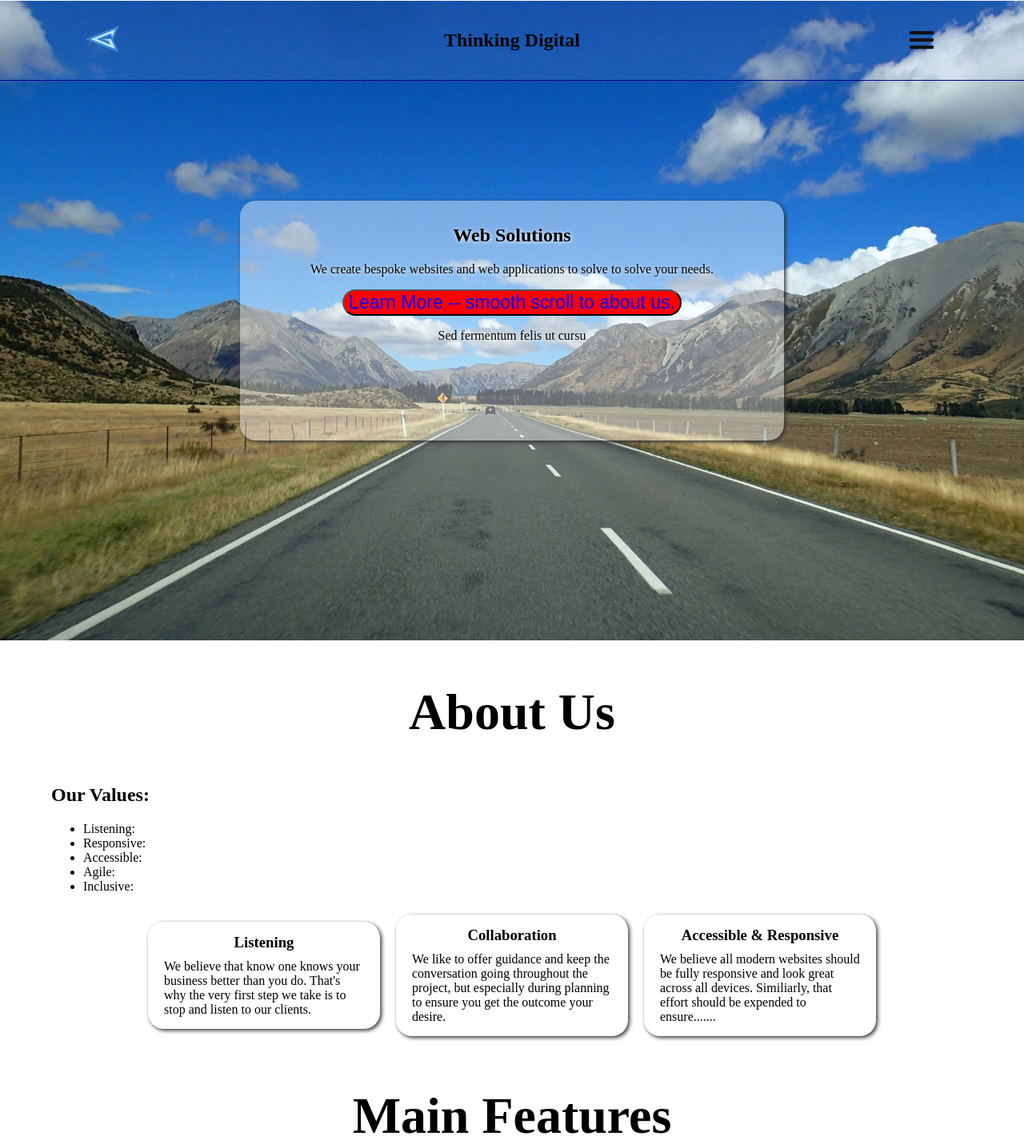
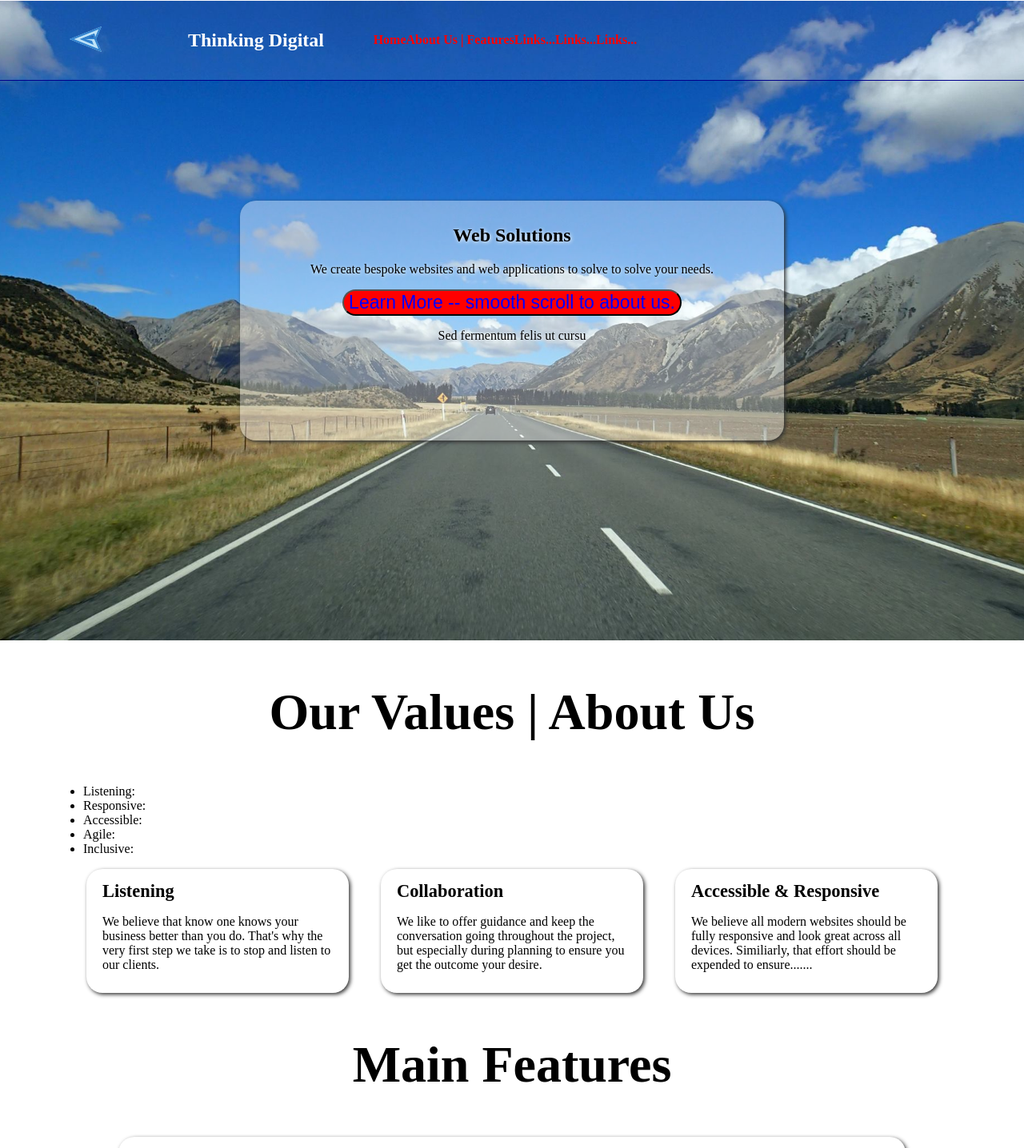
Before and after one commit to sgedye/thinking-digital, a Gatsby site: page / in a window 1280 px wide. Shown: the top 1436 px of the page at 80% size. Built offline with nearby package versions, Linux system fonts and the light colour scheme; Gatsby itself is replaced by a stand-in of ours.

Commit message:
Updated About Us Section

```diff
--- a/src/components/AboutValue.js
+++ /dev/null
@@ -1,33 +0,0 @@
-import React from 'react';
-import PropTypes from 'prop-types';
-import styled from 'styled-components';
-
-const AboutValue = ({ step }) => (
-  <StyledAboutValue className="about-step">
-    <h3>{step.title}</h3>
-    <p>{step.content}</p>
-  </StyledAboutValue>
-);
-
-const StyledAboutValue = styled.div`
-  display: flex;
-  flex-direction: column;
-  justify-content: center;
-  align-items: center;
-  margin: 0 auto;
-  padding: 10px 20px;
-  border-radius: 20px;
-  box-shadow: 2px 2px 5px #333;
-  width: 250px;
-  h3,
-  p {
-    margin: 5px auto;
-  }
-`;
-
-AboutValue.propTypes = {
-  // eslint-disable-next-line react/forbid-prop-types
-  step: PropTypes.object.isRequired
-};
-
-export default AboutValue;
--- a/src/components/Button.js
+++ b/src/components/Button.js
@@ -2,15 +2,15 @@ import React from 'react';
 import PropTypes from 'prop-types';
 
 const Button = ({ children, additionalStyles = {} }) => {
-  const defaultStyles = {
+  const styles = {
     fontSize: '23px',
     color: 'blue',
-    backgroundColor: 'green'
+    backgroundColor: 'green',
+    ...additionalStyles
   };
-  const mergedStyles = { ...defaultStyles, ...additionalStyles };
 
   return (
-    <button type="button" style={mergedStyles}>
+    <button type="button" style={styles}>
       {children}
     </button>
   );
--- a/src/components/layout/Header.js
+++ b/src/components/layout/Header.js
@@ -3,6 +3,7 @@ import AnchorLink from 'react-anchor-link-smooth-scroll';
 import styled from 'styled-components';
 
 import LogoIcon from '../../svg/LogoIcon';
+import DesktopNav from '../../utils/DesktopNav';
 import MobileNav from '../../utils/MobileNav';
 
 const Header = () => {
@@ -44,8 +45,8 @@ const Header = () => {
         <h2>Thinking Digital</h2>
       </TitleDiv>
       <MainNav>
-        <MobileNav />
-        {/* {window.outerWidth > 600 ? <MobileNav /> : <DesktopNav />} */}
+        {/* <MobileNav /> */}
+        {window.outerWidth > 600 ? <DesktopNav /> : <MobileNav />}
       </MainNav>
 
       {/* <MenuNav>
@@ -77,6 +78,10 @@ const StyledHeader = styled.header`
   padding: 0;
   z-index: 5;
   transition: all 200ms ease-out;
+  @media screen and (min-width: 600px) {
+    grid-template-columns: 1fr 1fr 4fr;
+    color: white;
+  }
 `;
 
 const LogoDiv = styled.div`
--- a/src/components/sections/AboutUs.js
+++ b/src/components/sections/AboutUs.js
@@ -2,13 +2,11 @@ import React from 'react';
 import styled from 'styled-components';
 
 import SectionHeading from '../../utils/SectionHeading';
-import AboutValue from '../AboutValue';
 import aboutData from '../../data/about-data';
 
 const AboutUs = () => (
-  <Wrap id="features">
-    <SectionHeading title="About Us" />
-    <h2>Our Values:</h2>
+  <Wrap id="about-us">
+    <SectionHeading title="Our Values | About Us" />
     <ul>
       <li>Listening:</li>
       <li>Responsive:</li>
@@ -16,13 +14,14 @@ const AboutUs = () => (
       <li>Agile:</li>
       <li>Inclusive:</li>
     </ul>
-    <Values>
+    <ValuesGroup>
       {aboutData.map(step => (
-        <div key={step.title}>
-          <AboutValue step={step} />
-        </div>
+        <Card key={step.title}>
+          <h2>{step.title}</h2>
+          <p>{step.content}</p>
+        </Card>
       ))}
-    </Values>
+    </ValuesGroup>
   </Wrap>
 );
 
@@ -31,19 +30,31 @@ const Wrap = styled.section`
   margin: 0 auto;
 `;
 
-const Values = styled.div`
+const ValuesGroup = styled.div`
   display: flex;
   flex-direction: column;
-  width: 100%;
+  justify-content: center;
   align-items: center;
-  justify-content: center;
-  div {
-    margin: 5px;
-  }
 
-  @media screen and (min-width: 768px) {
+  @media screen and (min-width: 600px) {
     flex-direction: row;
   }
 `;
 
+const Card = styled.article`
+  margin: 10px;
+  padding: 10px 20px;
+  border-radius: 20px;
+  box-shadow: 2px 2px 5px #333;
+  h2 {
+    margin: 5px auto;
+    font-size: 1.4em;
+    font-weight: bold;
+  }
+  @media screen and (min-width: 600px) {
+    margin: 0 20px;
+    width: 25%;
+  }
+`;
+
 export default AboutUs;
--- a/src/components/sections/DesignProcess.js
+++ b/src/components/sections/DesignProcess.js
@@ -7,6 +7,8 @@ import SectionHeading from '../../utils/SectionHeading';
 
 const DesignProcess = () => {
   return (
+    // Look at Eduka's website
+
     <Wrap id="design-process">
       <SectionHeading title="Main Features" />
       {processData.map(step => (
--- a/src/pages/index.js
+++ b/src/pages/index.js
@@ -1,59 +1,40 @@
-import React, { useEffect } from 'react';
-import gsap from 'gsap';
+import React from 'react';
+// import { useEffect } from 'react';
+// import gsap from 'gsap';
 
 import Layout from '../components/layout/Layout';
 // import HeroOverlay from '../components/sections/HeroOverlay';
 import HeroSection from '../components/sections/HeroSection';
 import AboutUs from '../components/sections/AboutUs';
-// import Features from '../components/sections/Features';
 import DesignProcess from '../components/sections/DesignProcess';
 import Testamonials from '../components/sections/Testamonials';
 // import CallToAction from '../components/sections/CallToAction';
 
 export default () => {
-  useEffect(() => {
-    const tl = gsap.timeline();
-    tl.to('.overlay', 1.4, {
-      height: 0,
-      width: 0,
-      margin: '50vh 50vw',
-      ease: 'power3',
-      delay: 0.8
-    }).then(() => {
-      const overlay = document.getElementById('overlayPanel') || null;
-      if (overlay) {
-        overlay.parentNode.removeChild(overlay);
-      }
-    });
-  });
+  // useEffect(() => {
+  //   const tl = gsap.timeline();
+  //   tl.to('.overlay', 1.4, {
+  //     height: 0,
+  //     width: 0,
+  //     margin: '50vh 50vw',
+  //     ease: 'power3',
+  //     delay: 0.8
+  //   }).then(() => {
+  //     const overlay = document.getElementById('overlayPanel') || null;
+  //     if (overlay) {
+  //       overlay.parentNode.removeChild(overlay);
+  //     }
+  //   });
+  // });
 
   return (
     <Layout>
       {/* <HeroOverlay /> */}
       <HeroSection />
       <AboutUs />
-      {/* <Features /> */}
       <DesignProcess />
       <Testamonials />
       {/* <CallToAction id="call-to-action" /> */}
-      {/*
-      <section id="stats" className="py-20 lg:pt-32">
-        <div className="container mx-auto text-center">
-          <LabelText className="text-gray-600">Our customers get results</LabelText>
-          <div className="flex flex-col sm:flex-row mt-8 lg:px-24">
-            <div className="w-full sm:w-1/3">
-              <StatsBox primaryText="+100%" secondaryText="Stats Information" />
-            </div>
-            <div className="w-full sm:w-1/3">
-              <StatsBox primaryText="+100%" secondaryText="Stats Information" />
-            </div>
-            <div className="w-full sm:w-1/3">
-              <StatsBox primaryText="+100%" secondaryText="Stats Information" />
-            </div>
-          </div>
-        </div>
-      </section>
-      */}
     </Layout>
   );
 };
--- a/src/utils/MainNav.js
+++ b/src/utils/DesktopNav.js
@@ -2,17 +2,17 @@ import React from 'react';
 import AnchorLink from 'react-anchor-link-smooth-scroll';
 import styled from 'styled-components';
 
-const MainNav = () => (
-  <nav>
+const DesktopNav = () => (
+  <NavLinks>
     <ul id="nav-links" className="navbar-nav mx-auto text-capitalize">
       <li className="nav-item link">
         <AnchorLink className="nav-link" to="/">
-          Links...
+          Home
         </AnchorLink>
       </li>
       <li className="nav-item link">
-        <AnchorLink className="nav-link" to="/">
-          Links...
+        <AnchorLink className="nav-link" to="/about-us">
+          About Us | Features
         </AnchorLink>
       </li>
       <li className="nav-item link">
@@ -31,12 +31,16 @@ const MainNav = () => (
         </AnchorLink>
       </li>
     </ul>
-    <div id="hamburger">
-      <div id="hb-top" className="line" />
-      <div id="hb-middle" className="line" />
-      <div id="hb-bottom" className="line" />
-    </div>
-  </nav>
+  </NavLinks>
 );
 
-export default MainNav;
+const NavLinks = styled.nav`
+  color: red;
+  font-weight: bold;
+  ul {
+    display: flex;
+    flex-direction: row;
+    list-style: none;
+  }
+`;
+export default DesktopNav;
```
Also changed, not shown: src/components/sections/Features.js (deleted, +0 -59 lines).
